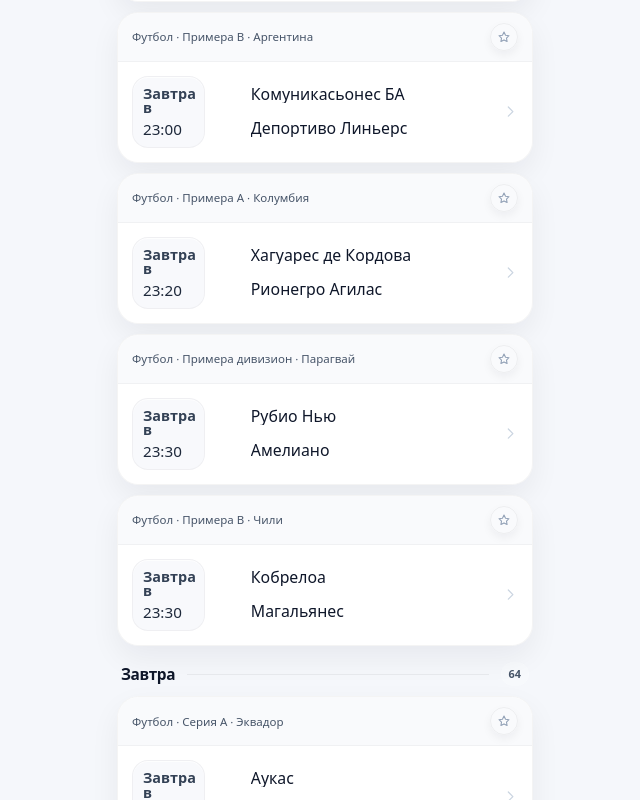
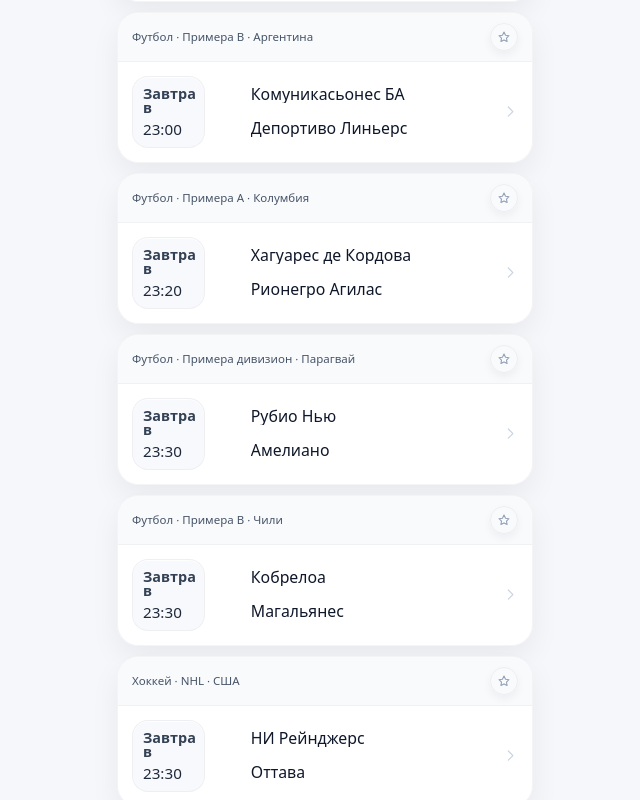
Before and after one commit to krusakovrus-svg/fundon, a Next.js app: page /events in a window 1280 px wide. Shown: the part 2000-2800 px from the top of the page, without its empty margins (315-955 px from the left). Built offline with nearby package versions, Linux system fonts and the light colour scheme.

Commit message:
Update hockey event lineup

```diff
--- a/src/data/sportEvents.ts
+++ b/src/data/sportEvents.ts
@@ -1046,85 +1046,169 @@ const genericSportEvents: Record<string, SportEventRecord[]> = {
     {
       id: 'hockey-nhl-1',
       sportId: 'hockey',
-      title: 'Hockey В· NHL В· USA',
-      titleRu: 'РҐРѕРєРєРµР№ В· NHL В· РЎРЁРђ',
-      startsAt: '2026-03-18T02:00:00+03:00',
-      endsAt: '2026-03-18T04:30:00+03:00',
-      displayDateEn: 'Tomorrow at',
-      displayDateRu: 'Р—Р°РІС‚СЂР° РІ',
-      participants: [
-        { id: 'montreal-canadiens', name: 'Montreal', nameRu: 'РњРѕРЅСЂРµР°Р»СЊ' },
-        { id: 'boston-bruins', name: 'Boston', nameRu: 'Р‘РѕСЃС‚РѕРЅ' }
-      ]
-    },
-    {
-      id: 'hockey-nhl-2',
+      title: 'Hockey · NHL · USA',
+      titleRu: 'Хоккей · NHL · США',
+      startsAt: '2026-03-24T02:30:00+03:00',
+      endsAt: '2026-03-24T05:00:00+03:00',
+      displayDateEn: 'Tomorrow at',
+      displayDateRu: 'Завтра в',
+      participants: [
+        { id: 'new-york-rangers', name: 'NY Rangers', nameRu: 'НЙ Рейнджерс' },
+        { id: 'ottawa-senators', name: 'Ottawa', nameRu: 'Оттава' }
+      ]
+    },
+    {
+      id: 'hockey-khl-gagarin-1',
       sportId: 'hockey',
-      title: 'Hockey В· NHL В· USA',
-      titleRu: 'РҐРѕРєРєРµР№ В· NHL В· РЎРЁРђ',
-      startsAt: '2026-03-18T02:00:00+03:00',
-      endsAt: '2026-03-18T04:30:00+03:00',
-      displayDateEn: 'Tomorrow at',
-      displayDateRu: 'Р—Р°РІС‚СЂР° РІ',
-      participants: [
-        { id: 'toronto-maple-leafs', name: 'Toronto', nameRu: 'РўРѕСЂРѕРЅС‚Рѕ' },
-        { id: 'new-york-islanders', name: 'NY Islanders', nameRu: 'РќР™ РђР№Р»РµРЅРґРµСЂСЃ' }
-      ]
-    },
-    {
-      id: 'hockey-nhl-3',
+      title: 'Hockey · KHL. Gagarin Cup · Russia',
+      titleRu: 'Хоккей · КХЛ. Кубок Гагарина · Россия',
+      startsAt: '2026-03-24T16:30:00+03:00',
+      endsAt: '2026-03-24T19:00:00+03:00',
+      displayDateEn: 'Tomorrow at',
+      displayDateRu: 'Завтра в',
+      participants: [
+        { id: 'avangard', name: 'Avangard', nameRu: 'Авангард' },
+        { id: 'neftekhimik', name: 'Neftekhimik', nameRu: 'Нефтехимик' }
+      ]
+    },
+    {
+      id: 'hockey-khl-gagarin-2',
       sportId: 'hockey',
-      title: 'Hockey В· NHL В· USA',
-      titleRu: 'РҐРѕРєРєРµР№ В· NHL В· РЎРЁРђ',
-      startsAt: '2026-03-18T02:00:00+03:00',
-      endsAt: '2026-03-18T04:30:00+03:00',
-      displayDateEn: 'Tomorrow at',
-      displayDateRu: 'Р—Р°РІС‚СЂР° РІ',
-      participants: [
-        { id: 'columbus-blue-jackets', name: 'Columbus', nameRu: 'РљРѕР»Р°РјР±СѓСЃ' },
-        { id: 'carolina-hurricanes', name: 'Carolina', nameRu: 'РљР°СЂРѕР»РёРЅР°' }
-      ]
-    },
-    {
-      id: 'hockey-nhl-4',
+      title: 'Hockey · KHL. Gagarin Cup · Russia',
+      titleRu: 'Хоккей · КХЛ. Кубок Гагарина · Россия',
+      startsAt: '2026-03-24T17:00:00+03:00',
+      endsAt: '2026-03-24T19:30:00+03:00',
+      displayDateEn: 'Tomorrow at',
+      displayDateRu: 'Завтра в',
+      participants: [
+        { id: 'metallurg-magnitogorsk', name: 'Metallurg Magnitogorsk', nameRu: 'Металлург Магнитогорск' },
+        { id: 'sibir', name: 'Sibir', nameRu: 'Сибирь' }
+      ]
+    },
+    {
+      id: 'hockey-khl-gagarin-3',
       sportId: 'hockey',
-      title: 'Hockey В· NHL В· USA',
-      titleRu: 'РҐРѕРєРєРµР№ В· NHL В· РЎРЁРђ',
-      startsAt: '2026-03-18T02:30:00+03:00',
-      endsAt: '2026-03-18T05:00:00+03:00',
-      displayDateEn: 'Tomorrow at',
-      displayDateRu: 'Р—Р°РІС‚СЂР° РІ',
-      participants: [
-        { id: 'chicago-blackhawks', name: 'Chicago', nameRu: 'Р§РёРєР°РіРѕ' },
-        { id: 'minnesota-wild', name: 'Minnesota', nameRu: 'РњРёРЅРЅРµСЃРѕС‚Р°' }
-      ]
-    },
-    {
-      id: 'hockey-nhl-5',
+      title: 'Hockey · KHL. Gagarin Cup · Russia',
+      titleRu: 'Хоккей · КХЛ. Кубок Гагарина · Россия',
+      startsAt: '2026-03-24T19:30:00+03:00',
+      endsAt: '2026-03-24T22:00:00+03:00',
+      displayDateEn: 'Tomorrow at',
+      displayDateRu: 'Завтра в',
+      participants: [
+        { id: 'lokomotiv-yaroslavl', name: 'Lokomotiv', nameRu: 'Локомотив' },
+        { id: 'spartak', name: 'Spartak', nameRu: 'Спартак' }
+      ]
+    },
+    {
+      id: 'hockey-khl-gagarin-4',
       sportId: 'hockey',
-      title: 'Hockey В· NHL В· USA',
-      titleRu: 'РҐРѕРєРєРµР№ В· NHL В· РЎРЁРђ',
-      startsAt: '2026-03-18T03:00:00+03:00',
-      endsAt: '2026-03-18T05:30:00+03:00',
-      displayDateEn: 'Tomorrow at',
-      displayDateRu: 'Р—Р°РІС‚СЂР° РІ',
-      participants: [
-        { id: 'winnipeg-jets', name: 'Winnipeg', nameRu: 'Р’РёРЅРЅРёРїРµРі' },
-        { id: 'nashville-predators', name: 'Nashville', nameRu: 'РќСЌС€РІРёР»Р»' }
-      ]
-    },
-    {
-      id: 'hockey-nhl-6',
+      title: 'Hockey · KHL. Gagarin Cup · Russia',
+      titleRu: 'Хоккей · КХЛ. Кубок Гагарина · Россия',
+      startsAt: '2026-03-24T19:30:00+03:00',
+      endsAt: '2026-03-24T22:00:00+03:00',
+      displayDateEn: 'Tomorrow at',
+      displayDateRu: 'Завтра в',
+      participants: [
+        { id: 'dinamo-minsk', name: 'Dinamo Minsk', nameRu: 'Динамо Минск' },
+        { id: 'dinamo-moscow', name: 'Dinamo Moscow', nameRu: 'Динамо Москва' }
+      ]
+    },
+    {
+      id: 'hockey-ahl-1',
       sportId: 'hockey',
-      title: 'Hockey В· NHL В· USA',
-      titleRu: 'РҐРѕРєРєРµР№ В· NHL В· РЎРЁРђ',
-      startsAt: '2026-03-18T04:00:00+03:00',
-      endsAt: '2026-03-18T06:30:00+03:00',
-      displayDateEn: 'Tomorrow at',
-      displayDateRu: 'Р—Р°РІС‚СЂР° РІ',
-      participants: [
-        { id: 'edmonton-oilers', name: 'Edmonton', nameRu: 'Р­РґРјРѕРЅС‚РѕРЅ' },
-        { id: 'san-jose-sharks', name: 'San Jose', nameRu: 'РЎР°РЅ РҐРѕСЃРµ' }
+      title: 'Hockey · AHL · USA',
+      titleRu: 'Хоккей · AHL · США',
+      startsAt: '2026-03-24T03:00:00+03:00',
+      endsAt: '2026-03-24T05:30:00+03:00',
+      displayDateEn: 'Tomorrow at',
+      displayDateRu: 'Завтра в',
+      participants: [
+        { id: 'manitoba-moose', name: 'Manitoba Moose', nameRu: 'Манитоба Муз' },
+        { id: 'tucson-roadrunners', name: 'Tucson Roadrunners', nameRu: 'Тусон Роадраннерз' }
+      ]
+    },
+    {
+      id: 'hockey-vhl-playoff-1',
+      sportId: 'hockey',
+      title: 'Hockey · VHL. Playoff · Russia',
+      titleRu: 'Хоккей · ВХЛ. Плей-офф · Россия',
+      startsAt: '2026-03-24T11:00:00+03:00',
+      endsAt: '2026-03-24T13:30:00+03:00',
+      displayDateEn: 'Tomorrow at',
+      displayDateRu: 'Завтра в',
+      participants: [
+        { id: 'magnitka', name: 'Magnitka', nameRu: 'Магнитка' },
+        { id: 'torpedo-gorky', name: 'Torpedo Gorky', nameRu: 'Торпедо Горький' }
+      ]
+    },
+    {
+      id: 'hockey-vhl-playoff-2',
+      sportId: 'hockey',
+      title: 'Hockey · VHL. Playoff · Russia',
+      titleRu: 'Хоккей · ВХЛ. Плей-офф · Россия',
+      startsAt: '2026-03-24T15:00:00+03:00',
+      endsAt: '2026-03-24T17:30:00+03:00',
+      displayDateEn: 'Tomorrow at',
+      displayDateRu: 'Завтра в',
+      participants: [
+        { id: 'metallurg-novokuznetsk', name: 'Metallurg Novokuznetsk', nameRu: 'Металлург Новокузнецк' },
+        { id: 'csk-vvs', name: 'CSK VVS', nameRu: 'ЦСК ВВС' }
+      ]
+    },
+    {
+      id: 'hockey-kazakhstan-high-league-1',
+      sportId: 'hockey',
+      title: 'Hockey · Higher League · Kazakhstan',
+      titleRu: 'Хоккей · Высшая лига · Казахстан',
+      startsAt: '2026-03-24T15:00:00+03:00',
+      endsAt: '2026-03-24T17:30:00+03:00',
+      displayDateEn: 'Tomorrow at',
+      displayDateRu: 'Завтра в',
+      participants: [
+        { id: 'saryarka', name: 'Saryarka', nameRu: 'Сарыарка' },
+        { id: 'torpedo-uk', name: 'Torpedo UK', nameRu: 'Торпедо УК' }
+      ]
+    },
+    {
+      id: 'hockey-khl-gagarin-5',
+      sportId: 'hockey',
+      title: 'Hockey · KHL. Gagarin Cup · Russia',
+      titleRu: 'Хоккей · КХЛ. Кубок Гагарина · Россия',
+      startsAt: '2026-03-24T16:29:00+03:00',
+      endsAt: '2026-03-24T18:59:00+03:00',
+      displayDateEn: 'Tomorrow at',
+      displayDateRu: 'Завтра в',
+      participants: [
+        { id: 'hosts-placeholder', name: 'Hosts', nameRu: 'Хозяева' },
+        { id: 'guests-placeholder', name: 'Guests', nameRu: 'Гости' }
+      ]
+    },
+    {
+      id: 'hockey-vhl-playoff-3',
+      sportId: 'hockey',
+      title: 'Hockey · VHL. Playoff · Russia',
+      titleRu: 'Хоккей · ВХЛ. Плей-офф · Россия',
+      startsAt: '2026-03-24T16:30:00+03:00',
+      endsAt: '2026-03-24T19:00:00+03:00',
+      displayDateEn: 'Tomorrow at',
+      displayDateRu: 'Завтра в',
+      participants: [
+        { id: 'chelmet', name: 'Chelmet', nameRu: 'Челмет' },
+        { id: 'omskie-krylia', name: 'Omskie Krylia', nameRu: 'Омские Крылья' }
+      ]
+    },
+    {
+      id: 'hockey-belarus-extraliga-1',
+      sportId: 'hockey',
+      title: 'Hockey · Extraliga · Belarus',
+      titleRu: 'Хоккей · Экстралига · Беларусь',
+      startsAt: '2026-03-24T18:00:00+03:00',
+      endsAt: '2026-03-24T20:30:00+03:00',
+      displayDateEn: 'Tomorrow at',
+      displayDateRu: 'Завтра в',
+      participants: [
+        { id: 'metallurg-zhlobin', name: 'Metallurg Zhlobin', nameRu: 'Металлург Жлобин' },
+        { id: 'vitebsk', name: 'Vitebsk', nameRu: 'Витебск' }
       ]
     }
   ],
```
